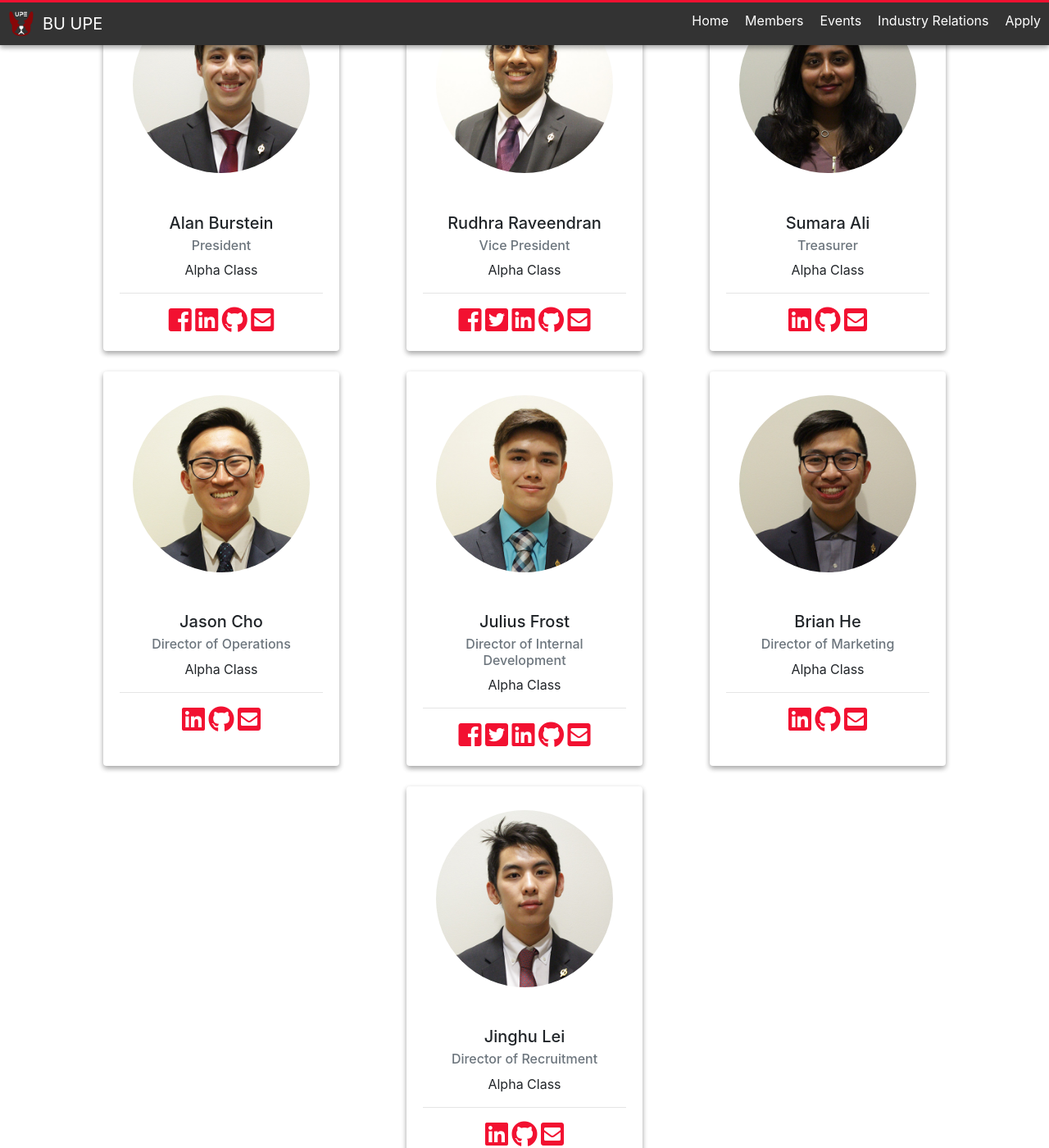
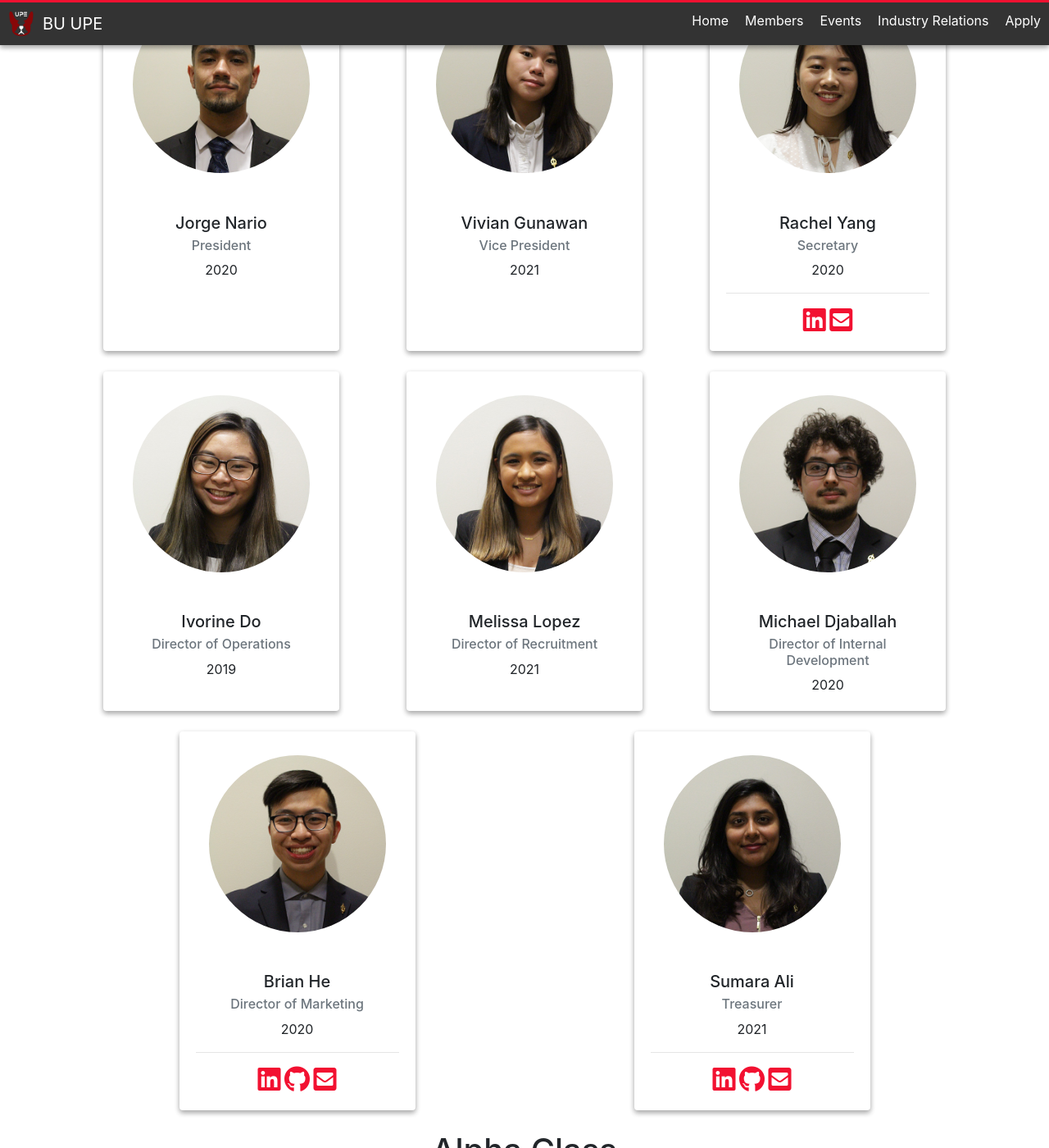
Before and after one commit to BUUPE/Old-Website, a Jekyll site: the page built from members.md, in a window 1280 px wide and 1400 px high, scrolled down 200 px. Shown: the whole window at 82% size. Built offline with Jekyll 4.4.1, drawn with Linux system fonts in a browser that asks for light colours; nearby versions of some CDN libraries; comment, search, counter and statistics services are not loaded; some of the changed text lies outside the part shown.

Commit message:
fixed members page

```diff
--- a/_layouts/members.html
+++ b/_layouts/members.html
@@ -33,20 +33,19 @@
 
 <div class="container">
 	<section>
-		{% if page.officers %}
 			<h1>Officers</h1>
-		{% endif %}
 
 		<div class="card-wrapper">
-			{% for person in page.officers %}
+			{% for position in page.officers %}
 				<div class="card" style="width: 18rem;">
+          {% assign person = position[1].first %}
 				  {% assign urlhead = '/assets/profiles/' %}
 				  {% assign url = urlhead | append: person[1].img %}
 				  <img class="card-img-top rounded-circle" src="{{ url | relative_url }}">
 				  <div class="card-body">
 				    <h5 class="card-title">{{ person[0] }}</h5>
-		    		<h6 class="card-subtitle mb-2 text-muted">{{ person[1].title }}</h6>
-				    <p class="card-text">{{ person[1].desc }}</p>
+		    		<h6 class="card-subtitle mb-2 text-muted">{{ position[0] }}</h6>
+				    <p class="card-text">{{ person[1].year }}</p>
 				    {% if person[1].social %}
 						<hr>
 						{% if person[1].social.facebook %}
@@ -71,20 +70,21 @@
 		</div>
 
 	</section>
+
+  {% for class in page.members %}
   	<section>
-		{% if page.members %}
-			<h1>Members</h1>
-		{% endif %}
+  			<h1>{{ class[0] }}</h1>
 
   		<div class="card-wrapper">
-			{% for person in page.members %}
+  			{% for person in class[1] %}
+          {% if person[1].alum == false %}
             <div class="card" style="width: 18rem;">
               {% assign urlhead = '/assets/profiles/' %}
               {% assign url = urlhead | append: person[1].img %}
               <img class="card-img-top rounded-circle" src="{{ url | relative_url }}">
               <div class="card-body">
                 <h5 class="card-title">{{ person[0] }}</h5>
-				    <p class="card-text">{{ person[1].desc }}</p>
+                <p class="card-text">{{ person[1].year }}</p>
                 {% if person[1].social %}
                 <hr>
                 {% if person[1].social.facebook %}
@@ -105,10 +105,12 @@
               {% endif %}
               </div>
             </div>
+          {% endif %}
   			{% endfor %}
   		</div>
+  	</section>
+  {% endfor %}
 
-	</section>
 	<section>
 		{% if page.alumni %}
 			<h1>Alumni</h1>
--- a/members.md
+++ b/members.md
@@ -3,124 +3,194 @@
 title: Our Members
 permalink: /members
 officers:
-  Alan Burstein:
-    title: "President"
-    desc: "Alpha Class"
-    img: "alpha/alan.jpg"
-    social:
-      facebook: "https://www.facebook.com/alan.burstein.560"
-      linkedin: "https://www.linkedin.com/in/alan-burstein/"
-      github: "https://github.com/osirissc2"
-      email: "alanbur@bu.edu"
-  Rudhra Raveendran:
-    title: "Vice President"
-    desc: "Alpha Class"
-    img: "alpha/rudy.jpg"
-    social:
-      facebook: "https://www.facebook.com/sooperooday/"
-      twitter: "https://twitter.com/sooperooday"
-      linkedin: "https://www.linkedin.com/in/rooday/"
-      github: "https://github.com/ROODAY"
-      email: "rooday@bu.edu"
-  Sumara Ali:
-    title: "Treasurer"
-    desc: "Alpha Class"
-    img: "alpha/sumara.jpg"
-    social:
-      linkedin: "https://www.linkedin.com/in/sumara-ali/"
-      github: "https://github.com/sumara523"
-      email: "alisum@bu.edu"
-  Jason Cho:
-    title: "Director of Operations"
-    desc: "Alpha Class"
-    img: "alpha/jason.jpg"
-    social:
-      linkedin: "https://www.linkedin.com/in/jason-j-cho/"
-      github: "https://github.com/jjuncho"
-      email: "jjuncho@bu.edu"
-  Julius Frost:
-    title: "Director of Internal Development"
-    desc: "Alpha Class"
-    img: "alpha/julius.jpg"
-    social:
-      facebook: "https://www.facebook.com/JuliusFrost0"
-      twitter: "https://twitter.com/Julius_Frost"
-      linkedin: "https://www.linkedin.com/in/juliusfrost/"
-      github: "https://github.com/juliusfrost"
-      email: "juliusf@bu.edu"
-  Brian He:
-    title: "Director of Marketing"
-    desc: "Alpha Class"
-    img: "alpha/brian.jpg"
-    social:
-      linkedin: "https://www.linkedin.com/in/brian-he/"
-      github: "https://github.com/brianhe12"
-      email: "brianhe@bu.edu"
-  Jinghu Lei:
-    title: "Director of Recruitment"
-    desc: "Alpha Class"
-    img: "alpha/jinghu.jpg"
-    social:
-      linkedin: "https://www.linkedin.com/in/jinghu-lei/"
-      github: "https://github.com/jinghul"
-      email: "jinghul@bu.edu"
+  President:
+    Jorge Nario:
+      alum: false
+      year: "2020"
+      img: "beta/jorge.jpg"
+  Vice President:
+    Vivian Gunawan:
+      alum: false
+      year: "2021"
+      img: "beta/vivian.jpg"
+  Secretary:
+    Rachel Yang:
+      alum: false
+      year: "2020"
+      img: "alpha/rachel.jpg"
+      social:
+        linkedin: "https://www.linkedin.com/in/rachel-yang-76049312b/"
+        email: "ryang3@bu.edu"
+  Director of Operations:
+    Ivorine Do:
+      alum: false
+      year: "2019"
+      img: "beta/ivorine.jpg"
+  Director of Recruitment:
+    Melissa Lopez:
+      alum: false
+      year: "2021"
+      img: "beta/melissa.jpg"
+  Director of Internal Development:
+    Michael Djaballah:
+      alum: false
+      year: "2020"
+      img: "beta/mike.jpg"
+  Director of Marketing:
+    Brian He:
+      alum: false
+      year: "2020"
+      img: "alpha/brian.jpg"
+      social:
+        linkedin: "https://www.linkedin.com/in/brian-he/"
+        github: "https://github.com/brianhe12"
+        email: "brianhe@bu.edu"
+  Treasurer:
+    Sumara Ali:
+      alum: false
+      year: "2021"
+      img: "alpha/sumara.jpg"
+      social:
+        linkedin: "https://www.linkedin.com/in/sumara-ali/"
+        github: "https://github.com/sumara523"
+        email: "alisum@bu.edu"
 members:
-  Rachel Yang:
-    desc: "Alpha Class"
-    img: "alpha/rachel.jpg"
-    social:
-      linkedin: "https://www.linkedin.com/in/rachel-yang-76049312b/"
-      email: "ryang3@bu.edu"
-  Benji Spetter-Goldstein:
-    desc: "Beta Class"
-    img: "beta/benji.jpg"
-  Cali Dolfi:
-    desc: "Beta Class"
-    img: "beta/cali.jpg"
-  Darcy Meyer:
-    desc: "Beta Class"
-    img: "beta/darcy.jpg"
-  Deren Singh:
-    desc: "Beta Class"
-    img: "beta/deren.jpg"
-  Gabrielle Chan:
-    desc: "Beta Class"
-    img: "beta/gabrielle.jpg"
-  Ivorine Do:
-    desc: "Beta Class"
-    img: "beta/ivorine.jpg"
-  Jason Li:
-    desc: "Beta Class"
-    img: "beta/jason.jpg"
-  Jorge Nario:
-    desc: "Beta Class"
-    img: "beta/jorge.jpg"
-  Joshua Pei:
-    desc: "Beta Class"
-    img: "beta/josh.jpg"
-  Melissa Lopez:
-    desc: "Beta Class"
-    img: "beta/melissa.jpg"
-  Michael Djaballah:
-    desc: "Beta Class"
-    img: "beta/mike.jpg"
-  Nick Ni:
-    desc: "Beta Class"
-    img: "beta/nick.jpg"
-  Ning Wang:
-    desc: "Beta Class"
-    img: "beta/ning.jpg"
-  Normandie Essig:
-    desc: "Beta Class"
-    img: "beta/normandie.jpg"
-  Priya Kumari:
-    desc: "Beta Class"
-    img: "beta/priya.jpg"
-  Vivian Gunawan:
-    desc: "Beta Class"
-    img: "beta/vivian.jpg"
-  Warren Partridge:
-    desc: "Beta Class"
-    img: "beta/warren.jpg"
-alumni:
+  Alpha Class:
+    Alan Burstein:
+      alum: false
+      year: "2020"
+      img: "alpha/alan.jpg"
+      social:
+        facebook: "https://www.facebook.com/alan.burstein.560"
+        linkedin: "https://www.linkedin.com/in/alan-burstein/"
+        github: "https://github.com/osirissc2"
+        email: "alanbur@bu.edu"
+    Brian He:
+      alum: false
+      year: "2020"
+      img: "alpha/brian.jpg"
+      social:
+        linkedin: "https://www.linkedin.com/in/brian-he/"
+        github: "https://github.com/brianhe12"
+        email: "brianhe@bu.edu"
+    Jason Cho:
+      alum: false
+      year: "2020"
+      img: "alpha/jason.jpg"
+      social:
+        linkedin: "https://www.linkedin.com/in/jason-j-cho/"
+        github: "https://github.com/jjuncho"
+        email: "jjuncho@bu.edu"
+    Jinghu Lei:
+      alum: false
+      year: "2020"
+      img: "alpha/jinghu.jpg"
+      social:
+        linkedin: "https://www.linkedin.com/in/jinghu-lei/"
+        github: "https://github.com/jinghul"
+        email: "jinghul@bu.edu"
+    Julius Frost:
+      alum: false
+      year: "2021"
+      img: "alpha/julius.jpg"
+      social:
+        facebook: "https://www.facebook.com/JuliusFrost0"
+        twitter: "https://twitter.com/Julius_Frost"
+        linkedin: "https://www.linkedin.com/in/juliusfrost/"
+        github: "https://github.com/juliusfrost"
+        email: "juliusf@bu.edu"
+    Rachel Yang:
+      alum: false
+      year: "2020"
+      img: "alpha/rachel.jpg"
+      social:
+        linkedin: "https://www.linkedin.com/in/rachel-yang-76049312b/"
+        email: "ryang3@bu.edu"
+    Rudhra Raveendran:
+      alum: false
+      year: "2020"
+      img: "alpha/rudy.jpg"
+      social:
+        facebook: "https://www.facebook.com/sooperooday/"
+        twitter: "https://twitter.com/sooperooday"
+        linkedin: "https://www.linkedin.com/in/rooday/"
+        github: "https://github.com/ROODAY"
+        email: "rooday@bu.edu"
+    Sumara Ali:
+      alum: false
+      year: "2021"
+      img: "alpha/sumara.jpg"
+      social:
+        linkedin: "https://www.linkedin.com/in/sumara-ali/"
+        github: "https://github.com/sumara523"
+        email: "alisum@bu.edu"
+  Beta Class:
+    Benji Spetter-Goldstein:
+      alum: false
+      year: "2021"
+      img: "beta/benji.jpg"
+    Cali Dolfi:
+      alum: false
+      year: "2021"
+      img: "beta/cali.jpg"
+    Darcy Meyer:
+      alum: false
+      year: "2022"
+      img: "beta/darcy.jpg"
+    Deren Singh:
+      alum: false
+      year: "2021"
+      img: "beta/deren.jpg"
+    Gabrielle Chan:
+      alum: false
+      year: "2021"
+      img: "beta/gabrielle.jpg"
+    Ivorine Do:
+      alum: false
+      year: "2019"
+      img: "beta/ivorine.jpg"
+    Jason Li:
+      alum: false
+      year: "2022"
+      img: "beta/jason.jpg"
+    Jorge Nario:
+      alum: false
+      year: "2020"
+      img: "beta/jorge.jpg"
+    Joshua Pei:
+      alum: false
+      year: "2021"
+      img: "beta/josh.jpg"
+    Melissa Lopez:
+      alum: false
+      year: "2021"
+      img: "beta/melissa.jpg"
+    Michael Djaballah:
+      alum: false
+      year: "2020"
+      img: "beta/mike.jpg"
+    Nick Ni:
+      alum: false
+      year: "2021"
+      img: "beta/nick.jpg"
+    Ning Wang:
+      alum: false
+      year: "2021"
+      img: "beta/ning.jpg"
+    Normandie Essig:
+      alum: false
+      year: "2020"
+      img: "beta/normandie.jpg"
+    Priya Kumari:
+      alum: false
+      year: "2021"
+      img: "beta/priya.jpg"
+    Vivian Gunawan:
+      alum: false
+      year: "2021"
+      img: "beta/vivian.jpg"
+    Warren Partridge:
+      alum: false
+      year: "2020"
+      img: "beta/warren.jpg"
 ---
```
Lines whose indentation alone changed are shown as unchanged.
